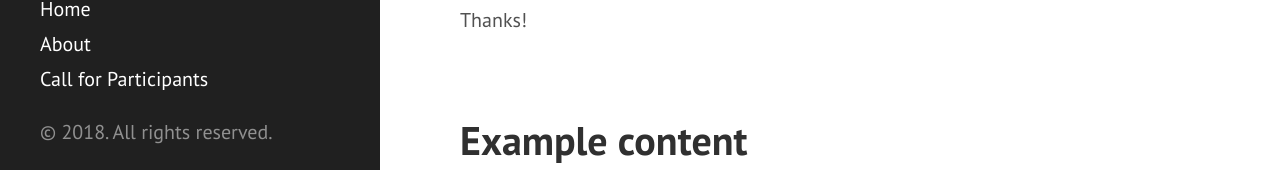
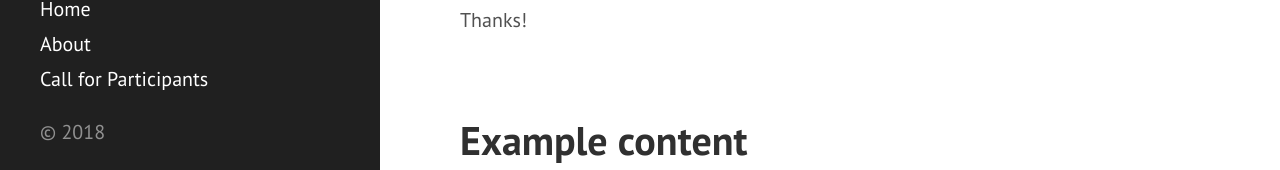
Before and after one commit to visualizingthefuture/visualizingthefuture.github.io, a Jekyll site: the page built from index.html, in a window 1280 px wide and 900 px high, scrolled down 577 px. Shown: the part 713-883 px from the top of the window. Built offline with Jekyll 4.4.1, drawn with Linux system fonts in a browser that asks for light colours; Markdown is read by kramdown in place of the engine named in the settings; the list of posts is cut into pages by our own code.

Commit message:
Update sidebar.html

```diff
--- a/_includes/sidebar.html
+++ b/_includes/sidebar.html
@@ -28,6 +28,6 @@
 
     </nav>
 
-    <p>&copy; {{ site.time | date: '%Y' }}. All rights reserved.</p>
+    <p>&copy; {{ site.time | date: '%Y' }}</p>
   </div>
 </div>
```
